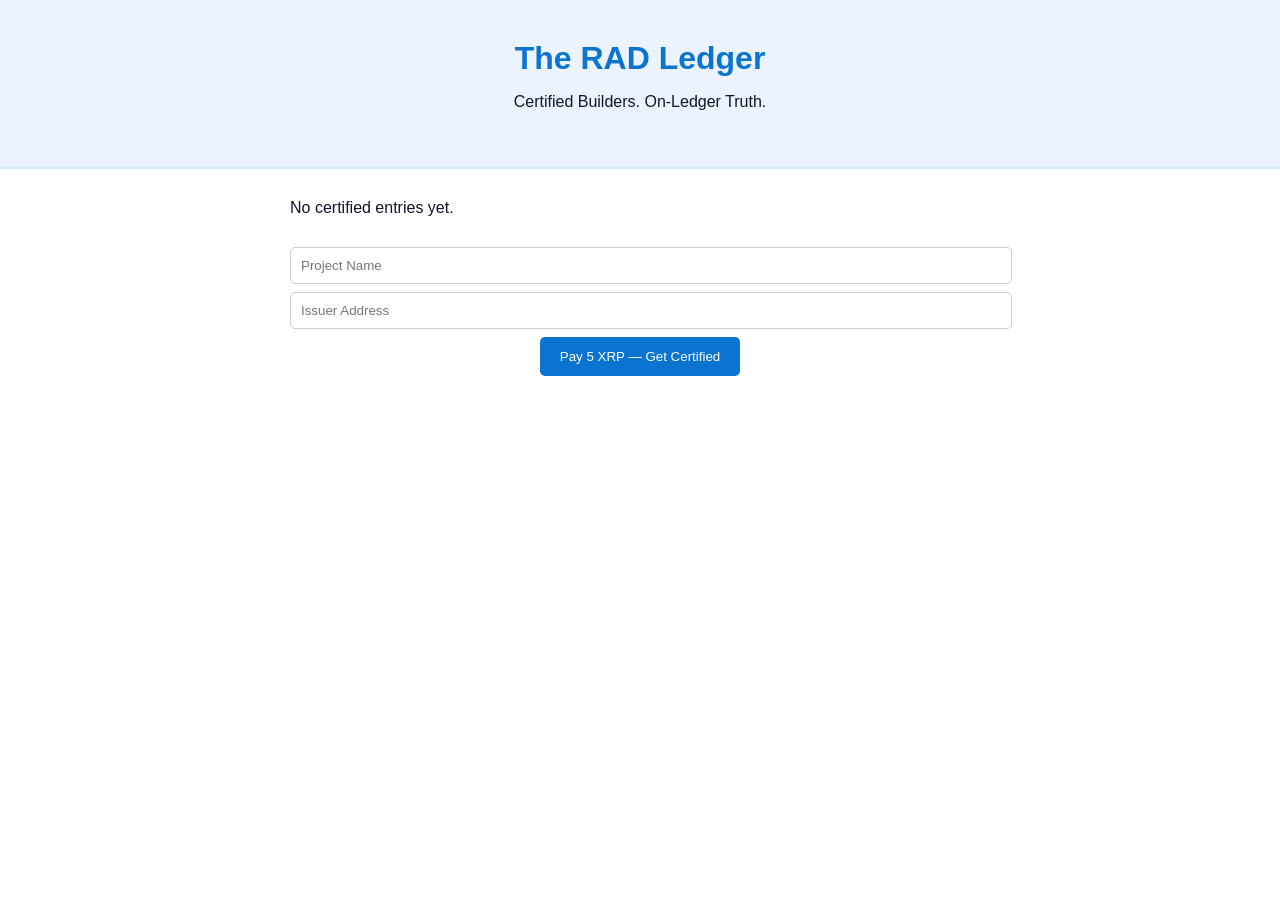
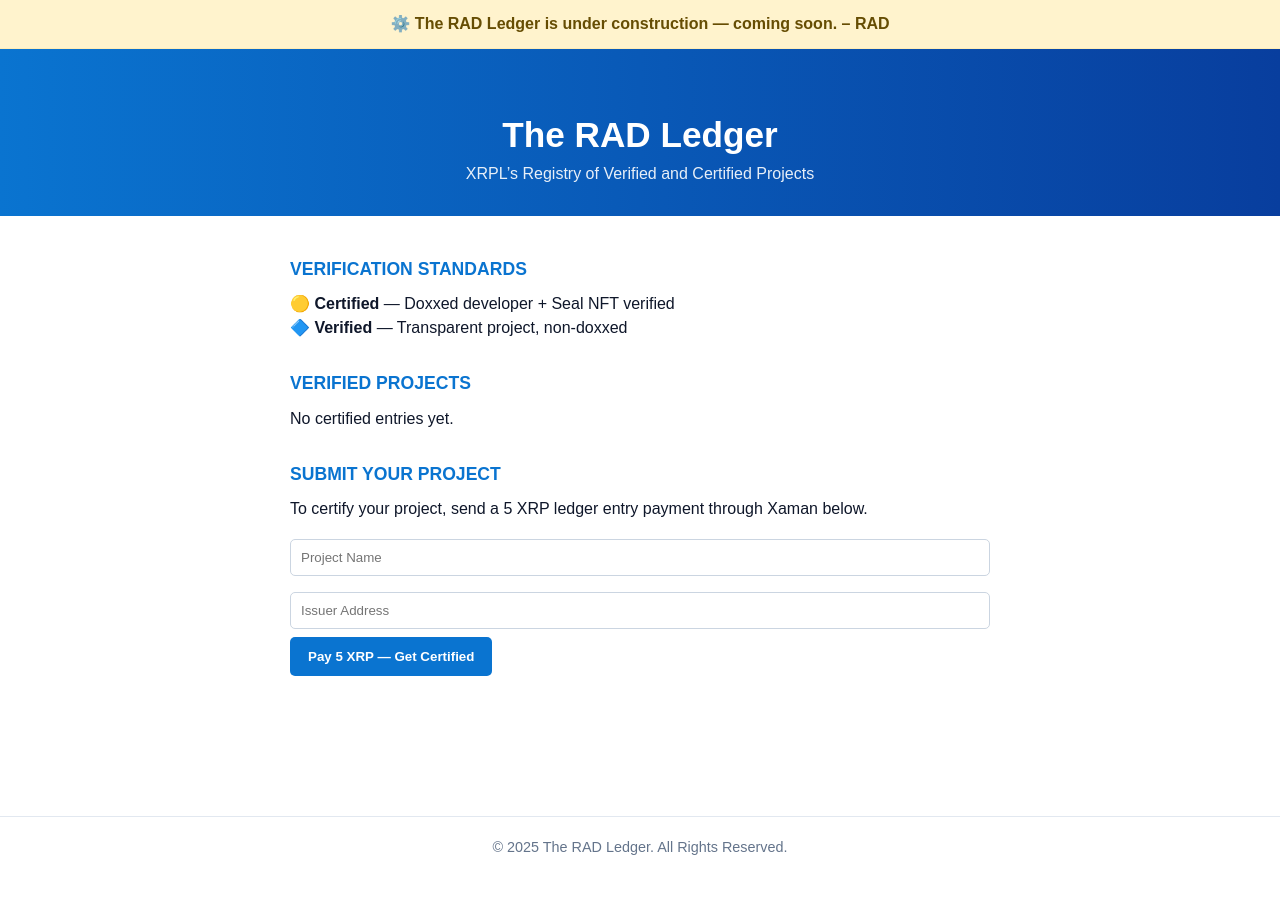
Before and after one commit to radgarlington/radgarlington.io, a Flask app: page / in a window 1280 px wide. Before the commit the page ends 376 px from the top, so only its background shows below. Run offline with Flask 3, Linux system fonts and the light colour scheme; some libraries are stand-ins or nearby versions.

Commit message:
Update index.html

```diff
--- a/templates/index.html
+++ b/templates/index.html
@@ -3,52 +3,138 @@
 <head>
 <meta charset="utf-8">
 <meta name="viewport" content="width=device-width,initial-scale=1,maximum-scale=1,user-scalable=no">
-<title>The RAD Ledger</title>
-<link rel="stylesheet" href="/static/style.css">
+<title>The RAD Ledger — Source of Truth</title>
+<style>
+*{box-sizing:border-box;margin:0;padding:0}
+body{font-family:Arial,system-ui,sans-serif;background:#fff;color:#0f172a;line-height:1.5}
+header{
+  text-align:center;
+  padding:60px 10px 30px;
+  background:linear-gradient(90deg,#0A74D0,#083e9e);
+  color:#fff;
+}
+header h1{font-size:2.2rem;margin:0}
+header p{font-size:1rem;opacity:.9}
+.banner{
+  background:#fff3cd;
+  color:#664d03;
+  text-align:center;
+  padding:12px;
+  font-weight:bold;
+  border-bottom:1px solid #ffecb5;
+}
+main{
+  max-width:720px;
+  margin:40px auto;
+  padding:0 10px 80px;
+}
+h2{color:#0A74D0;margin-bottom:10px;text-transform:uppercase;font-size:1.1rem}
+.section{margin-top:30px}
+.entry{
+  border:1px solid #d7e7ff;
+  padding:10px 14px;
+  border-radius:6px;
+  margin:12px 0;
+  background:#f9fbff;
+}
+.entry strong{color:#0A74D0}
+footer{
+  text-align:center;
+  font-size:.9rem;
+  color:#64748b;
+  padding:20px 0 40px;
+  border-top:1px solid #e2e8f0;
+  margin-top:60px;
+}
+button{
+  background:#0A74D0;
+  color:#fff;
+  border:none;
+  border-radius:5px;
+  padding:12px 18px;
+  font-weight:bold;
+  cursor:pointer;
+}
+button:hover{background:#0959a0}
+input{
+  width:100%;
+  padding:10px;
+  margin:8px 0;
+  border:1px solid #cbd5e1;
+  border-radius:5px;
+}
+</style>
 <script src="https://xumm.app/assets/cdn/xumm.min.js"></script>
 </head>
 <body>
+
+<div class="banner">⚙️ The RAD Ledger is under construction — coming soon. – RAD</div>
+
 <header>
   <h1>The RAD Ledger</h1>
-  <p>Certified Builders. On-Ledger Truth.</p>
+  <p>XRPL’s Registry of Verified and Certified Projects</p>
 </header>
 
 <main>
-  <div id="ledger"></div>
+  <h2>Verification Standards</h2>
+  <p>🟡 <b>Certified</b> — Doxxed developer + Seal NFT verified<br>
+     🔷 <b>Verified</b> — Transparent project, non-doxxed</p>
 
-  <div class="paybox">
+  <div class="section">
+    <h2>Verified Projects</h2>
+    <div id="ledger">Loading...</div>
+  </div>
+
+  <div class="section">
+    <h2>Submit Your Project</h2>
+    <p style="margin-bottom:10px;">To certify your project, send a 5 XRP ledger entry payment through Xaman below.</p>
+
     <input id="project" placeholder="Project Name">
     <input id="issuer" placeholder="Issuer Address">
     <button onclick="payCert()">Pay 5 XRP — Get Certified</button>
   </div>
 </main>
 
+<footer>© 2025 The RAD Ledger. All Rights Reserved.</footer>
+
 <script>
+const xumm = new Xumm('YOUR_XUMM_API_KEY');
+
 async function payCert(){
-  const project = document.getElementById('project').value;
-  const issuer = document.getElementById('issuer').value;
-
-  const res = await fetch('/create_payload', {
-    method:'POST', headers:{'Content-Type':'application/json'},
-    body: JSON.stringify({project, issuer, amount:5})
+  const project=document.getElementById('project').value.trim();
+  const issuer=document.getElementById('issuer').value.trim();
+  if(!project||!issuer){alert('Enter project name and issuer.');return;}
+  const res=await fetch('/create_payload',{
+    method:'POST',
+    headers:{'Content-Type':'application/json'},
+    body:JSON.stringify({project,issuer,amount:5})
   });
-  const data = await res.json();
-  if (data.next && data.next.always) window.open(data.next.always, '_blank');
+  const data=await res.json();
+  if(data.next&&data.next.always){
+    window.open(data.next.always,'_blank');
+  }else{
+    alert('Error creating payment payload.');
+  }
 }
 
 async function loadLedger(){
-  const r = await fetch('/ledger.json');
-  const d = await r.json();
-  const el = document.getElementById('ledger');
-  el.innerHTML = d.length ? d.map(p=>`
-    <div class="entry">
-      <strong>${p.project}</strong> — ${p.status}<br>
-      Issuer: ${p.issuer}<br>
-      Ledger: ${p.ledger_index}
-    </div>
-  `).join('') : '<p>No certified entries yet.</p>';
+  try{
+    const r=await fetch('/ledger.json');
+    const d=await r.json();
+    const el=document.getElementById('ledger');
+    el.innerHTML=d.length?d.map(p=>`
+      <div class="entry">
+        <strong>${p.project}</strong> — ${p.status}<br>
+        Issuer: ${p.issuer}<br>
+        Ledger: ${p.ledger_index}
+      </div>
+    `).join(''):'<p>No certified entries yet.</p>';
+  }catch(e){
+    document.getElementById('ledger').innerHTML='<p>Unable to load ledger entries.</p>';
+  }
 }
 loadLedger();
 </script>
+
 </body>
 </html>
```
